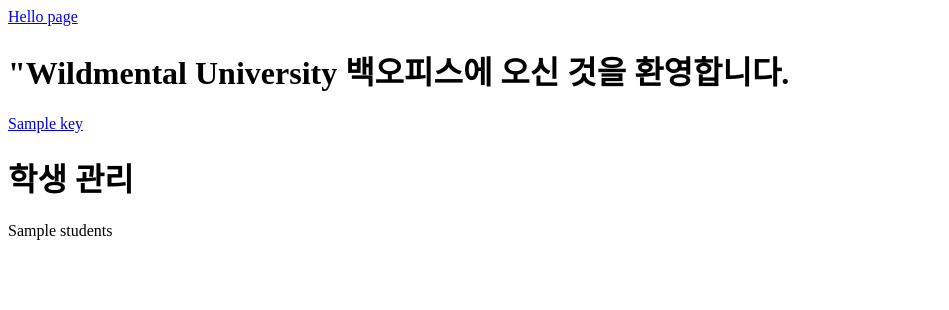
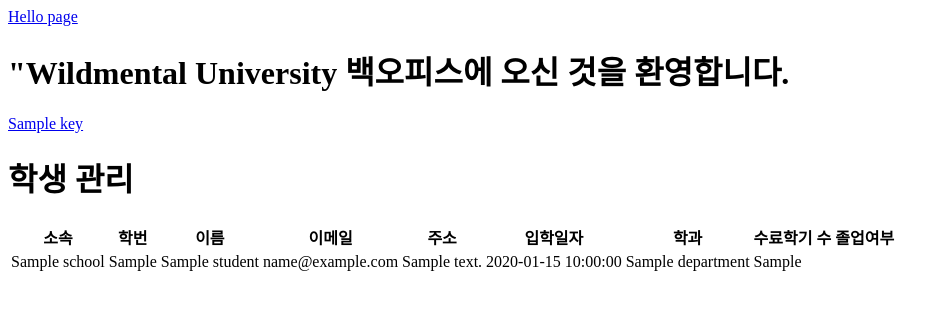
Before and after one commit to wildmental/codestates-school, a Flask app: template codestates_school/templates/students.html in a window 1280 px wide. Shown: the top 310 px of the page, without its empty margins (0-949 px from the left). Run offline with Flask 2, Linux system fonts and the light colour scheme; the template is opened without the code that fills it: most values are stand-ins (such as "Sample title", 1, 10 or a date in 2020).

Commit message:
READ 구현 1 - 단순 리스트 조회 페이지

```diff
--- a/codestates_school/__init__.py
+++ b/codestates_school/__init__.py
@@ -26,7 +26,7 @@
     app.debug = True
     urls = {'메인 페이지': 'index',
             '학생 관리': 'student',
-            '교과목 관리': 'lecture',
+            '개설 교과목 관리': 'lecture',
             '수강 관리': 'enroll'}
 
     # root page
--- a/codestates_school/templates/students.html
+++ b/codestates_school/templates/students.html
@@ -1,5 +1,40 @@
 {% extends 'index.html' %}
     {% block contents %}
         <h1>학생 관리</h1>
-        {{ students }}
+        <table>
+            <thead>
+                <tr>
+                    <th>소속</th>
+                    <th>학번</th>
+                    <th>이름</th>
+                    <th>이메일</th>
+                    <th>주소</th>
+                    <th>입학일자</th>
+                    <th>학과</th>
+                    <th>수료학기 수</th>
+                    <th>졸업여부</th>
+                </tr>
+            </thead>
+            <tbody>
+                {% for student in students %}
+                        <tr>
+                            <td>{{ student.school.school_name }}</td>
+                            <td>{{ student.student_no }}</td>
+                            <td>{{ student.name }}</td>
+                            <td>{{ student.email }}</td>
+                            <td>{{ student.address }}</td>
+                            <td>{{ student.admission_date }}</td>
+                            <td>
+                                {% if student.department %}
+                                    {{ student.department.dept_name }}
+                                {% else %}
+                                    미정
+                                {% endif %}
+                            </td>
+                            <td>{{ student.semesters_finished }}</td>
+                            <td>{{ student.is_graduated }}</td>
+                        </tr>
+                {% endfor %}
+            </tbody>
+        </table>
     {% endblock %}
```
Also changed, not shown: codestates_school/templates/enrolls.html (+23 -2 lines), codestates_school/templates/lectures.html (+27 -2 lines).
